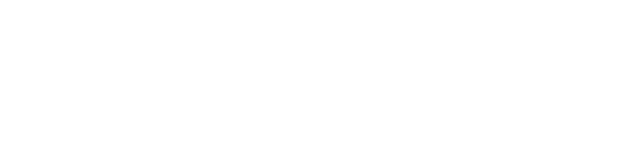
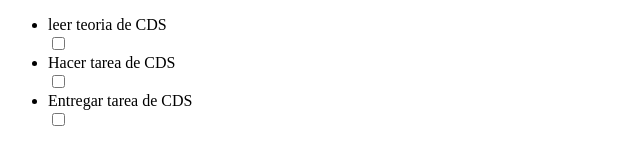
Before and after one commit to danieltrecaman/app-listado, a plain HTML site: page index.html in a window 1280 px wide. Shown: the whole page, without its empty margins (0-640 px from the left). Drawn offline with Linux system fonts and the light colour scheme.

Commit message:
añadido lista

```diff
--- a/index.html
+++ b/index.html
@@ -7,6 +7,10 @@
     <title>App-listado</title>
 </head>
 <body>
-
+    <ul>
+        <li>leer teoria de CDS</li> <input type="checkbox">
+        <li>Hacer tarea de CDS</li> <input type="checkbox">
+        <li>Entregar tarea de CDS</li> <input type="checkbox">
+      </ul>
 </body>
 </html>
```
